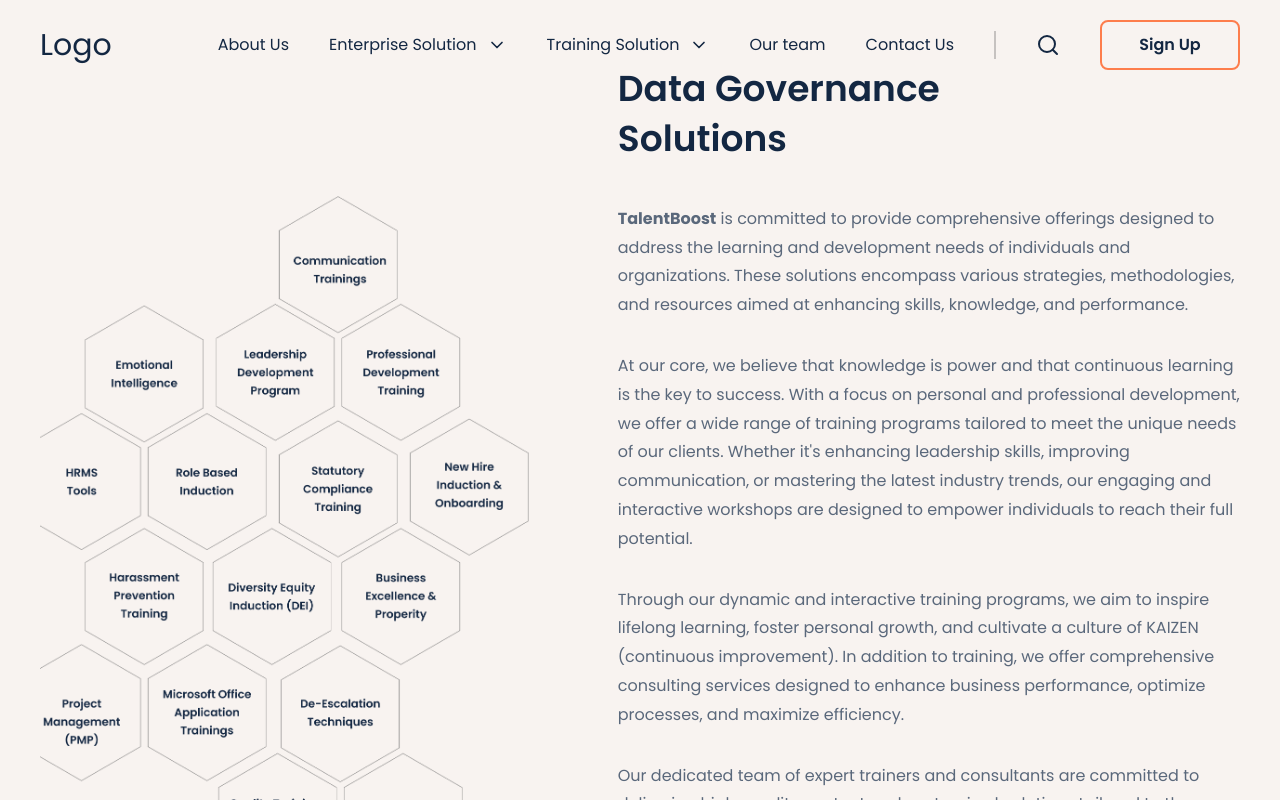
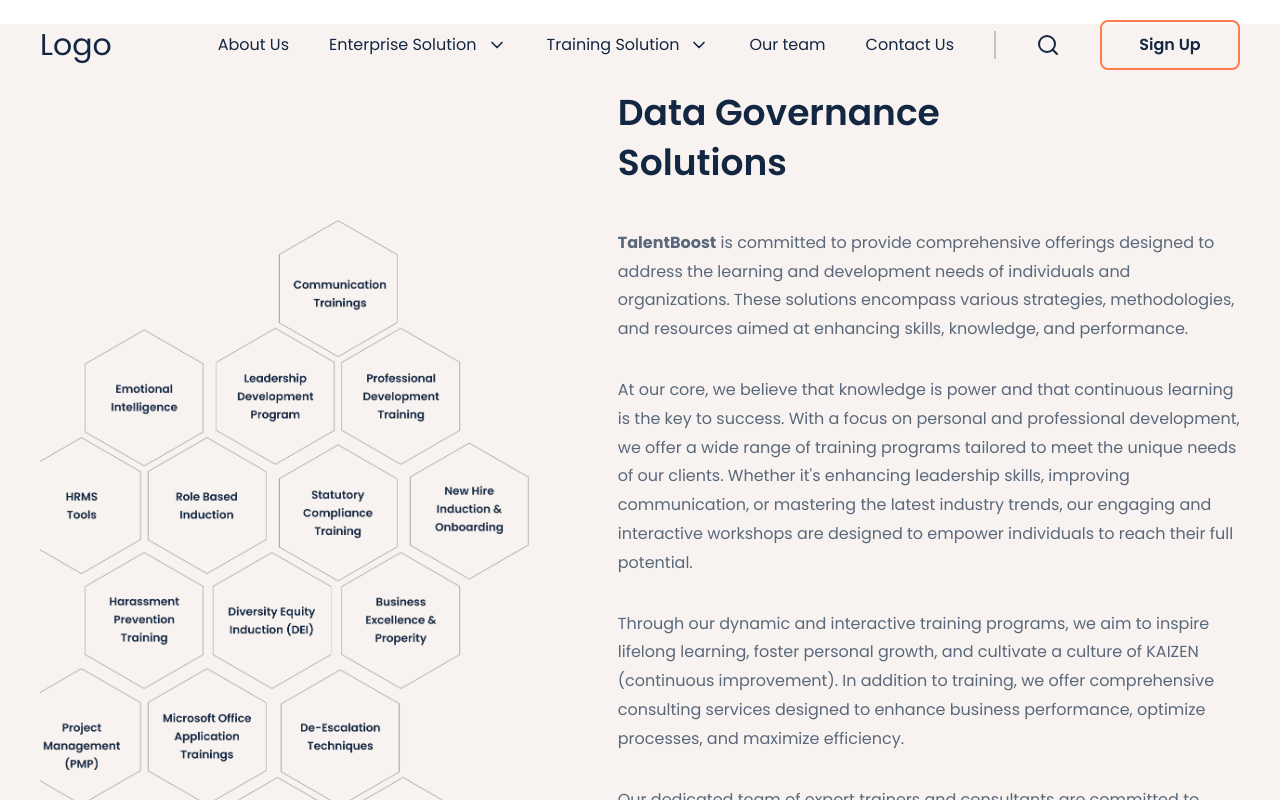
Before and after one commit to Kevin-Tyy/TalentBoost, a Next.js app: page /training-solutions in a window 1280 px wide. Shown: the top 800 px of the page. Built offline with nearby package versions, Linux system fonts and the light colour scheme.

Commit message:
[fix] refactor

```diff
--- a/app/enterprise-solutions/page.tsx
+++ b/app/enterprise-solutions/page.tsx
@@ -12,7 +12,7 @@
         <Navbar />
       </section>
       <section className="bg-[#F3F7F9]">
-        <div className="max-w-[1620px] mx-auto py-16 px-5 md:px-10 flex flex-col lg:flex-row items-center gap-20">
+        <div className="max-w-[1620px] mx-auto mt-6 py-16 px-5 md:px-10 flex flex-col lg:flex-row items-center gap-20">
           <div className="w-full space-y-10">
             <h1 className="text-4xl font-semibold max-w-md leading-[1.4]">Data Governance Solutions</h1>
             <div className="space-y-8 text-[#5A687B] max-w-3xl">
--- a/app/training-solutions/page.tsx
+++ b/app/training-solutions/page.tsx
@@ -12,7 +12,7 @@
         <Navbar />
       </section>
       <section className="bg-[#F8F3F0]">
-        <div className="max-w-[1620px] mx-auto py-16 px-5 sm:px-10 flex flex-col lg:flex-row-reverse items-center gap-20">
+        <div className="max-w-[1620px] mx-auto mt-6 py-16 px-5 sm:px-10 flex flex-col lg:flex-row-reverse items-center gap-20">
           <div className="w-full space-y-10">
             <h1 className="text-4xl font-semibold max-w-md leading-[1.4]">Data Governance Solutions</h1>
             <div className="space-y-8 text-[#5A687B] max-w-3xl">
```
